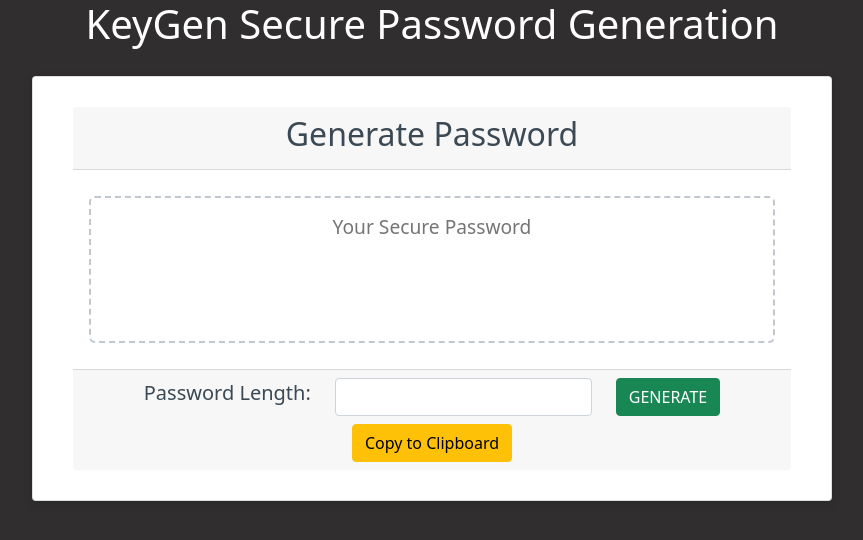
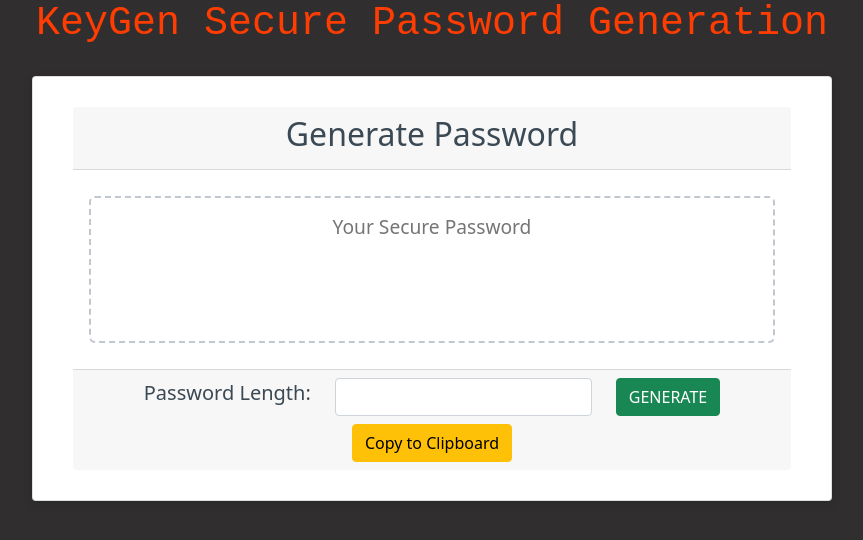
Before and after one commit to puentebravo/KeyGen-2.0, a React (Create React App) app in the folder Client/: page / in a window 1280 px wide. Shown: the top 540 px of the page, without its empty margins (208-1071 px from the left). Built offline with nearby package versions, Linux system fonts and the light colour scheme.

Commit message:
added custom coloring for lead text

```diff
--- a/Client/src/components/lead/lead.css
+++ b/Client/src/components/lead/lead.css
@@ -6,5 +6,6 @@ header {
   }
 
   h1 {
-    color: white;
+    color: rgb(255, 61, 2);
+    font-family: monospace;
   }
```
